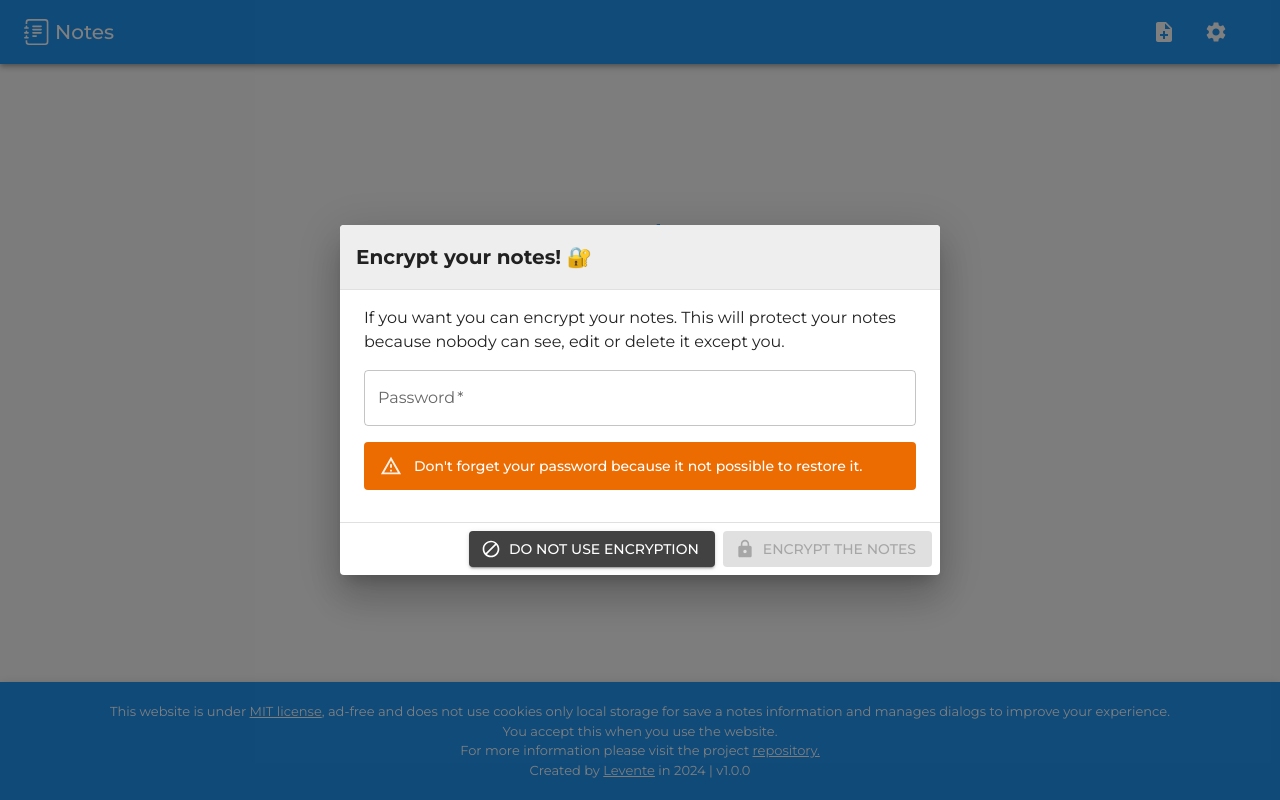
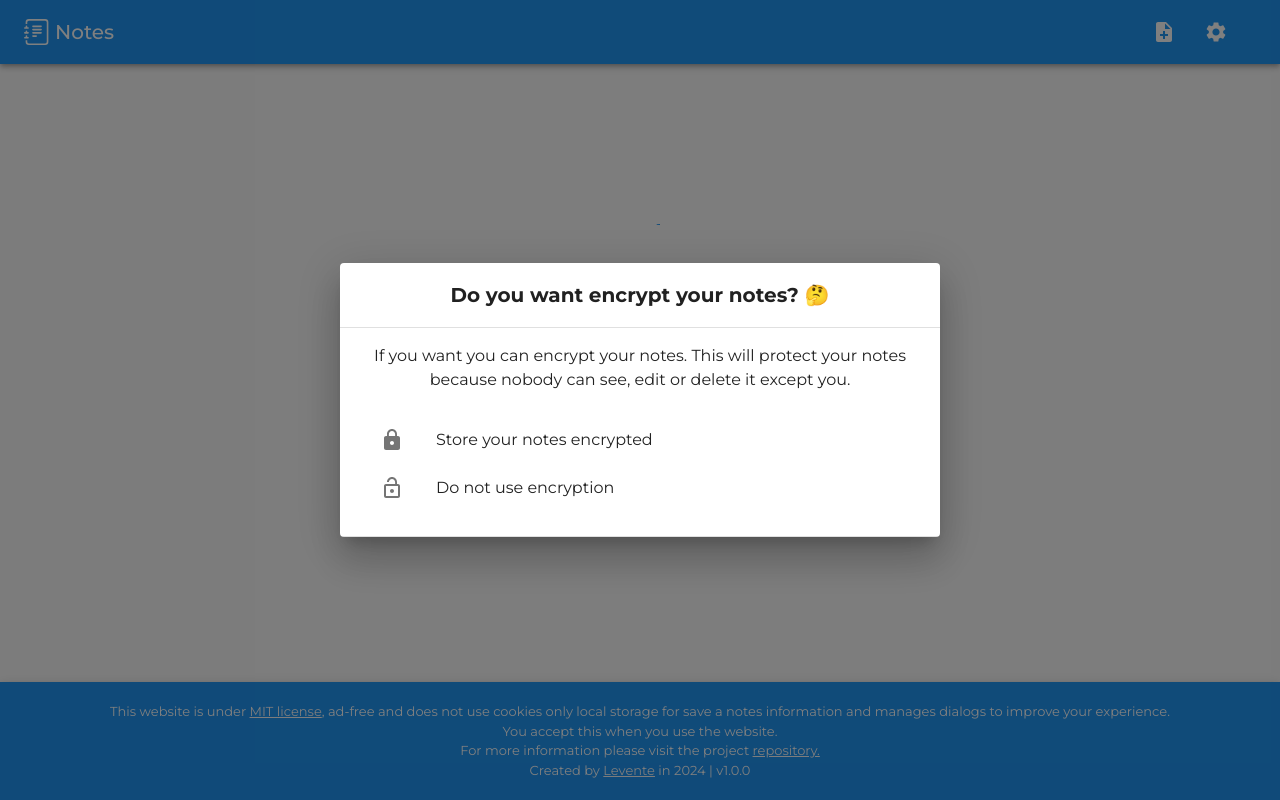
Before and after one commit to tothlevente/notes, a React (Vite) app: page / in a window 1280 px wide. Both pictures are taken after a click on the button "AGREE". Built offline with nearby package versions, Linux system fonts and the light colour scheme.

Commit message:
Developments

```diff
--- a/src/components/EncryptionDialog.tsx
+++ b/src/components/EncryptionDialog.tsx
@@ -1,8 +1,16 @@
+import VisibilityOff from "@mui/icons-material/VisibilityOff";
+import ListItemButton from "@mui/material/ListItemButton";
+import Visibility from "@mui/icons-material/Visibility";
+import LockOpenIcon from "@mui/icons-material/LockOpen";
+import ListItemIcon from "@mui/material/ListItemIcon";
+import ListItemText from "@mui/material/ListItemText";
 import BlockIcon from "@mui/icons-material/Block";
+import NoteDialogTitle from "./NoteDialogTitle";
 import LockIcon from "@mui/icons-material/Lock";
+import ListItem from "@mui/material/ListItem";
+import List from "@mui/material/List";
 import CryptoJS from "crypto-js";
 
-import { grey } from "@mui/material/colors";
 import { useState } from "react";
 
 import {
@@ -11,8 +19,11 @@ import {
   Dialog,
   DialogActions,
   DialogContent,
-  DialogTitle,
-  TextField,
+  FormControl,
+  IconButton,
+  InputAdornment,
+  InputLabel,
+  OutlinedInput,
   Typography,
 } from "@mui/material";
 
@@ -23,16 +34,43 @@ export default function EncryptionDialog({
   setSecret,
   setIsLoading,
 }: any) {
-  const [password, setPassword] = useState("");
+  const [openPasswordDialog, setOpenPasswordDialog] = useState(false);
 
   function handleClose() {
     setOpenEncryptionDialog(false);
+    setOpenPasswordDialog(false);
     setIsLoading(false);
     localStorage.setItem("encryption", JSON.stringify(false));
     localStorage.setItem("notes", JSON.stringify([]));
   }
 
+  function PasswordDialog() {
+    const [password, setPassword] = useState("");
+    const [showPassword, setShowPassword] = useState(false);
+    const [passwordAgain, setPasswordAgain] = useState("");
+    const [showPasswordAgain, setShowPasswordAgain] = useState(false);
+    const [isWrongpassword, setIsWrongpassword] = useState(false);
+
+    const handleClickShowPassword = () => setShowPassword((show) => !show);
+    const handleClickShowPasswordAgain = () =>
+      setShowPasswordAgain((show) => !show);
+
+    const handleMouseDownPassword = (
+      event: React.MouseEvent<HTMLButtonElement>
+    ) => {
+      event.preventDefault();
+    };
+
+    const handleMouseUpPassword = (
+      event: React.MouseEvent<HTMLButtonElement>
+    ) => {
+      event.preventDefault();
+    };
+
     function handleSave() {
+      if (password !== passwordAgain) {
+        setIsWrongpassword(true);
+      } else {
         setOpenEncryptionDialog(false);
         setSecret(password);
         setIsEncrypted(true);
@@ -43,6 +81,117 @@ export default function EncryptionDialog({
           CryptoJS.AES.encrypt(JSON.stringify([]), password).toString()
         );
       }
+    }
+
+    function WrongPassword() {
+      return (
+        <Alert variant="outlined" severity="error" sx={{ marginBottom: 2 }}>
+          The entered passwords do not match.
+        </Alert>
+      );
+    }
+
+    return (
+      <Dialog
+        open={openPasswordDialog}
+        onClose={handleClose}
+        maxWidth={"sm"}
+        fullWidth
+      >
+        <NoteDialogTitle title="Set a password 🔐" />
+        <DialogContent dividers>
+          <Typography sx={{ marginBottom: 2, textAlign: "center" }}>
+            To set up encryption, you will need to enter a password.
+          </Typography>
+          <Typography sx={{ marginBottom: 2 }}>
+            Please enter a password:
+          </Typography>
+          <FormControl
+            fullWidth
+            required
+            sx={{ marginBottom: 2 }}
+            variant="outlined"
+          >
+            <InputLabel htmlFor="outlined-adornment-password">
+              Password
+            </InputLabel>
+            <OutlinedInput
+              id="outlined-adornment-password"
+              type={showPassword ? "text" : "password"}
+              onChange={(e) => setPassword(e.target.value)}
+              endAdornment={
+                <InputAdornment position="end">
+                  <IconButton
+                    aria-label="toggle password visibility"
+                    onClick={handleClickShowPassword}
+                    onMouseDown={handleMouseDownPassword}
+                    onMouseUp={handleMouseUpPassword}
+                    edge="end"
+                  >
+                    {showPassword ? <VisibilityOff /> : <Visibility />}
+                  </IconButton>
+                </InputAdornment>
+              }
+              label="Password"
+            />
+          </FormControl>
+          <FormControl
+            fullWidth
+            required
+            sx={{ marginBottom: 2 }}
+            variant="outlined"
+          >
+            <InputLabel htmlFor="outlined-adornment-password-again">
+              Password again
+            </InputLabel>
+            <OutlinedInput
+              id="outlined-adornment-password-again"
+              type={showPasswordAgain ? "text" : "password"}
+              onChange={(e) => setPasswordAgain(e.target.value)}
+              endAdornment={
+                <InputAdornment position="end">
+                  <IconButton
+                    aria-label="toggle password visibility"
+                    onClick={handleClickShowPasswordAgain}
+                    onMouseDown={handleMouseDownPassword}
+                    onMouseUp={handleMouseUpPassword}
+                    edge="end"
+                  >
+                    {showPasswordAgain ? <VisibilityOff /> : <Visibility />}
+                  </IconButton>
+                </InputAdornment>
+              }
+              label="Password again"
+            />
+          </FormControl>
+          {isWrongpassword ? <WrongPassword /> : null}
+          <Alert variant="outlined" severity="warning" sx={{ marginBottom: 2 }}>
+            Don't forget your password because it not possible to restore it.
+          </Alert>
+        </DialogContent>
+        <DialogActions sx={{ justifyContent: "center" }}>
+          <Button
+            variant="contained"
+            color="secondary"
+            onClick={() => {
+              setOpenPasswordDialog(false);
+            }}
+            startIcon={<BlockIcon />}
+          >
+            Close
+          </Button>
+          <Button
+            onClick={handleSave}
+            variant="contained"
+            disabled={password.length <= 0}
+            startIcon={<LockIcon />}
+          >
+            Encrypt
+          </Button>
+        </DialogActions>
+      </Dialog>
+    );
+  }
 
   return (
     <Dialog
@@ -51,54 +200,32 @@ export default function EncryptionDialog({
       maxWidth={"sm"}
       fullWidth
     >
-      <DialogTitle
-        variant="h6"
-        color={grey[900]}
-        bgcolor={grey[200]}
-        sx={{ m: 0, p: 2, fontWeight: "bold" }}
-      >
-        Encrypt your notes! 🔐
-      </DialogTitle>
+      <PasswordDialog />
+      <NoteDialogTitle title="Do you want encrypt your notes? 🤔" />
       <DialogContent dividers>
-        <Typography sx={{ marginBottom: 2 }}>
-          If you want you can encrypt your notes. This will protect your
-          notes because nobody can see, edit or delete it except you.
+        <Typography sx={{ marginBottom: 2, textAlign: "center" }}>
+          If you want you can encrypt your notes. This will protect your notes
+          because nobody can see, edit or delete it except you.
         </Typography>
-        <TextField
-          sx={{ marginBottom: 2 }}
-          label="Password"
-          type="password"
-          value={password}
-          onChange={(e) => setPassword(e.target.value)}
-          fullWidth
-          required
-        />
-        <Alert
-          variant="filled"
-          severity="warning"
-          sx={{ marginBottom: 2 }}
-        >
-          Don't forget your password because it not possible to restore it.
-        </Alert>
+        <List>
+          <ListItem disablePadding>
+            <ListItemButton onClick={() => setOpenPasswordDialog(true)}>
+              <ListItemIcon>
+                <LockIcon />
+              </ListItemIcon>
+              <ListItemText primary="Store your notes encrypted" />
+            </ListItemButton>
+          </ListItem>
+          <ListItem disablePadding>
+            <ListItemButton onClick={handleClose}>
+              <ListItemIcon>
+                <LockOpenIcon />
+              </ListItemIcon>
+              <ListItemText primary="Do not use encryption" />
+            </ListItemButton>
+          </ListItem>
+        </List>
       </DialogContent>
-      <DialogActions>
-        <Button
-          variant="contained"
-          color="secondary"
-          onClick={handleClose}
-          startIcon={<BlockIcon />}
-        >
-          Do not use encryption
-        </Button>
-        <Button
-          onClick={handleSave}
-          variant="contained"
-          disabled={password.length <= 0}
-          startIcon={<LockIcon />}
-        >
-          Encrypt the notes
-        </Button>
-      </DialogActions>
     </Dialog>
   );
 }
--- /dev/null
+++ b/src/components/NoteDialogTitle.tsx
@@ -0,0 +1,20 @@
+import { DialogTitle } from "@mui/material";
+import { grey } from "@mui/material/colors";
+
+export default function NoteDialogTitle({ title }: { title: string }) {
+  return (
+    <DialogTitle
+      variant="h6"
+      color={grey[900]}
+      sx={{
+        m: 0,
+        p: 2,
+        fontWeight: "bold",
+        borderRadius: "10px",
+        textAlign: "center",
+      }}
+    >
+      {title}
+    </DialogTitle>
+  );
+}
--- a/src/components/WelcomeDialog.tsx
+++ b/src/components/WelcomeDialog.tsx
@@ -10,6 +10,7 @@ import {
   DialogTitle,
   Typography,
 } from "@mui/material";
+import NoteDialogTitle from "./NoteDialogTitle";
 
 export default function WelcomeDialog({
   openWelcomeDialog,
@@ -27,17 +28,11 @@ export default function WelcomeDialog({
       open={openWelcomeDialog}
       onClose={handleClose}
       maxWidth={"sm"}
+      sx={{ borderRadius: "10px" }}
       fullWidth
     >
-      <DialogTitle
-        variant="h6"
-        color={grey[900]}
-        bgcolor={grey[200]}
-        sx={{ m: 0, p: 2, fontWeight: "bold" }}
-      >
-        Welcome in the notes! 👋
-      </DialogTitle>
-      <DialogContent dividers>
+      <NoteDialogTitle title="Welcome in the notes! 👋" />
+      <DialogContent dividers sx={{ textAlign: "center" }}>
         <Typography sx={{ marginBottom: 2 }}>
           In this web application you can save, edit and delete notes. 📝
         </Typography>
@@ -72,10 +67,10 @@ export default function WelcomeDialog({
           You accept this when you use the website.
         </Typography>
         <Typography sx={{ fontWeight: "bold" }}>
-          Thank you for visiting!
+          Thank you for visiting! ✌️
         </Typography>
       </DialogContent>
-      <DialogActions>
+      <DialogActions sx={{ justifyContent: "center" }}>
         <Button
           onClick={handleClose}
           variant="contained"
```
Lines whose indentation alone changed are shown as unchanged.
